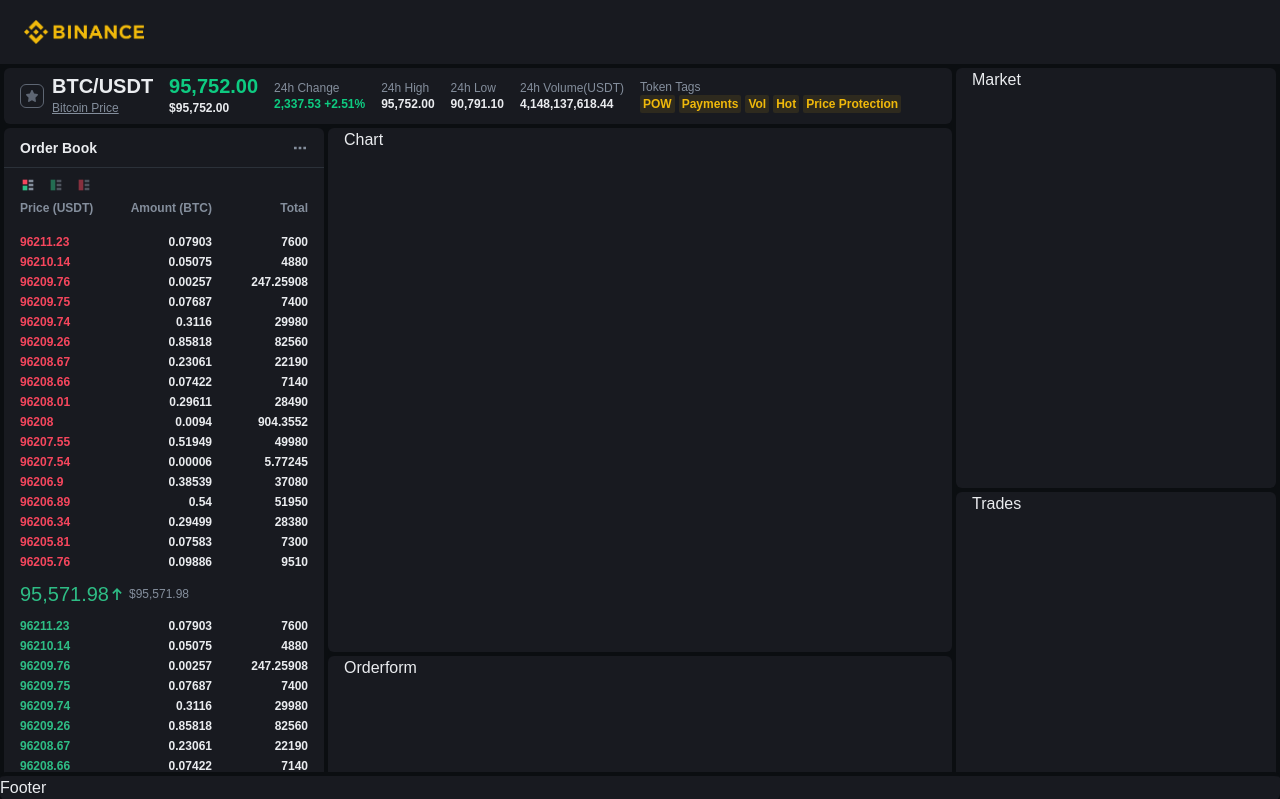
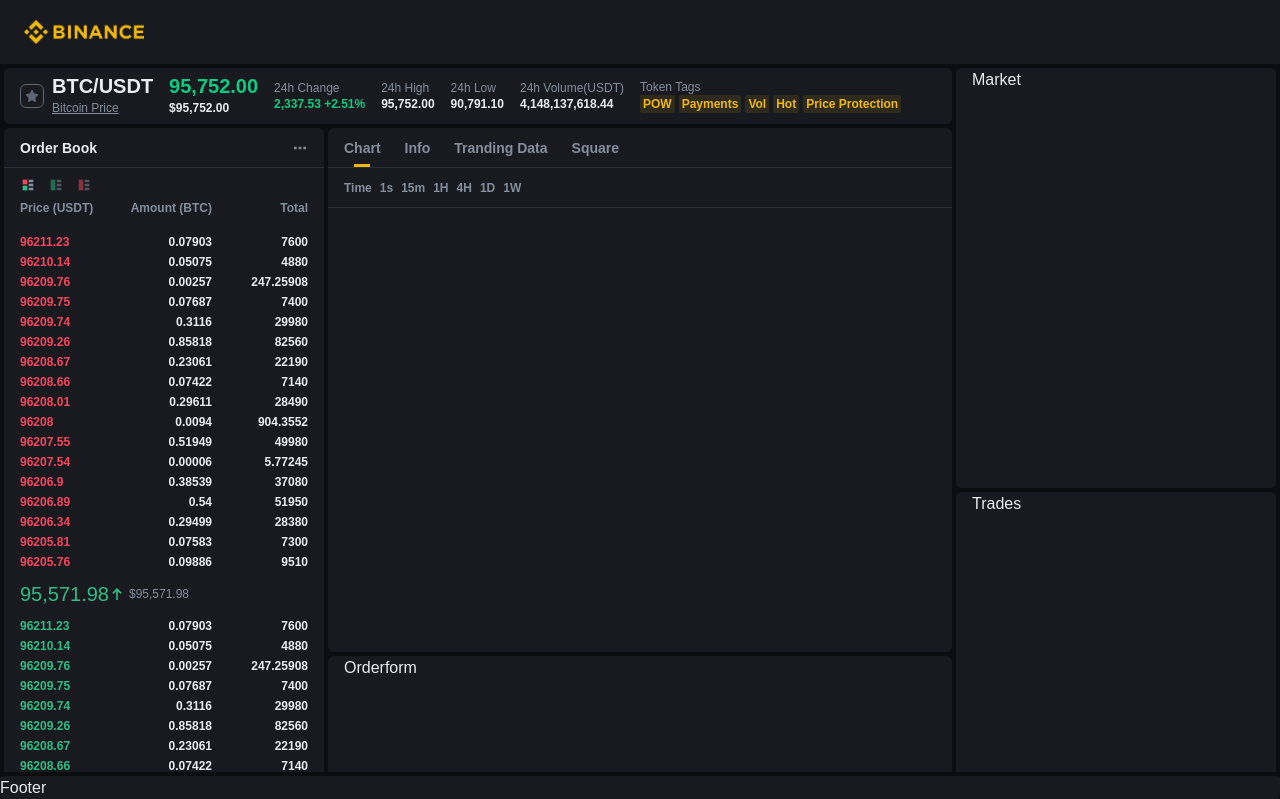
Before and after one commit to dusunax/kl-frontend-task, a Next.js app: page /trade/BTCUSDT in a window 1280 px wide. Shown: the top 799 px of the page. Built offline with nearby package versions, Linux system fonts and the light colour scheme; a web font is replaced by a local one.

Commit message:
feat: Chart 퍼블리싱

```diff
--- a/src/app/trade/[symbol]/_components/Chart.tsx
+++ b/src/app/trade/[symbol]/_components/Chart.tsx
@@ -1,5 +1,39 @@
+"use client";
+
 import { Card } from "@/components/card/Card";
+import { useState } from "react";
 
 export default function Chart() {
-  return <Card style={{ gridArea: "chart" }}>Chart</Card>;
+  const [selected, setSelected] = useState("Chart");
+  const [subSelected, setSubSelected] = useState("Time");
+
+  return (
+    <Card
+      style={{ gridArea: "chart" }}
+      header={
+        <>
+          <Card.Header>
+            <Card.Tabs
+              list={["Chart", "Info", "Tranding Data", "Square"]}
+              selected={selected}
+              setSelected={setSelected}
+            >
+              <Card.TabList />
+            </Card.Tabs>
+          </Card.Header>
+
+          <Card.Header>
+            <Card.Tabs
+              list={["Time", "1s", "15m", "1H", "4H", "1D", "1W"]}
+              selected={subSelected}
+              setSelected={setSubSelected}
+              subHeader
+            >
+              <Card.TabList />
+            </Card.Tabs>
+          </Card.Header>
+        </>
+      }
+    ></Card>
+  );
 }
--- a/src/components/card/Card.tsx
+++ b/src/components/card/Card.tsx
@@ -1,4 +1,5 @@
-import { PropsWithChildren, ReactNode } from "react";
+"use client";
+import { createContext, PropsWithChildren, ReactNode, useContext } from "react";
 
 interface CardWrapperProps {
   className?: string;
@@ -11,6 +12,93 @@
     <header className="h-10 flex items-center justify-between px-4 text-sm font-bold border-b border-[var(--color-line)]">
       {children}
     </header>
+  );
+}
+
+function SubHeader({ children }: { children: ReactNode }) {
+  return (
+    <div className="h-10 flex items-center justify-between px-4 text-sm font-bold">
+      {children}
+    </div>
+  );
+}
+
+const TabListContext = createContext<{
+  selected: string;
+  setSelected: (selected: string) => void;
+  list: string[];
+  subHeader?: boolean;
+}>({ selected: "", setSelected: () => {}, list: [], subHeader: false });
+
+function Tabs({
+  className,
+  children,
+  ...props
+}: {
+  list: string[];
+  selected: string;
+  setSelected: (selected: string) => void;
+  subHeader?: boolean;
+  className?: string;
+  children?: ReactNode;
+}) {
+  const handleClick = (e: React.MouseEvent<HTMLDivElement>) => {
+    const target = e.target as HTMLDivElement;
+    props.setSelected(target.innerText);
+  };
+
+  return (
+    <TabListContext.Provider value={props}>
+      <div
+        className={`h-full flex ${
+          props.subHeader ? "gap-2" : "gap-6"
+        } ${className}`}
+        onClick={(e) => handleClick(e)}
+      >
+        {children}
+      </div>
+    </TabListContext.Provider>
+  );
+}
+
+function TabList() {
+  const { selected, list, subHeader } = useContext(TabListContext);
+
+  const TabComponent = subHeader ? SubTab : Tab;
+
+  return (
+    <>
+      {list.map((item) => (
+        <TabComponent key={item} item={item} isSelected={selected === item} />
+      ))}
+    </>
+  );
+}
+
+function Tab({ item, isSelected }: { item: string; isSelected: boolean }) {
+  return (
+    <div
+      className={`relative flex items-center justify-between text-sm font-bold cursor-pointer text-[var(--color-TertiaryText)] hover:text-[var(--color-PrimaryText)] transition-colors duration-300 ${
+        isSelected ? "text-[var(--color-PrimaryText)]" : ""
+      }`}
+    >
+      {item}
+      {isSelected && (
+        <div className="w-4 absolute bottom-0 left-1/2 -translate-x-1/2 h-[3px] bg-[var(--color-PrimaryYellow)]" />
+      )}
+    </div>
+  );
+}
+
+function SubTab({ item, isSelected }: { item: string; isSelected: boolean }) {
+  return (
+    <div
+      className={`relative flex items-center justify-between text-xs font-bold cursor-pointer text-[var(--color-TertiaryText)] hover:text-[var(--color-PrimaryText)] transition-colors duration-300 ${
+        isSelected ? "text-[var(--color-PrimaryText)]" : ""
+      }`}
+    >
+      {item}
+    </div>
   );
 }
 
@@ -32,5 +120,9 @@
 }
 
 Card.Header = Header;
+Card.SubHeader = SubHeader;
+
+Card.Tabs = Tabs;
+Card.TabList = TabList;
 
 export { Card };
```
